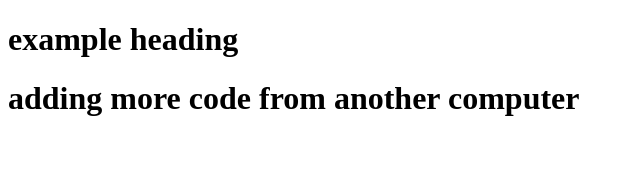
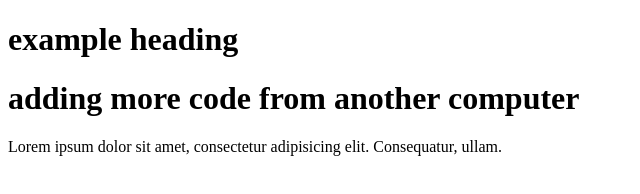
Before and after one commit to ybBSE/demo, a plain HTML site: page index.html in a window 1280 px wide. Shown: the whole page, without its empty margins (0-640 px from the left). Drawn offline with Linux system fonts and the light colour scheme.

Commit message:
making changes from a new branch

```diff
--- a/index.html
+++ b/index.html
@@ -8,5 +8,6 @@
 <body>
     <h1>example heading</h1>
     <h1>adding more code from another computer</h1>
+    <p>Lorem ipsum dolor sit amet, consectetur adipisicing elit. Consequatur, ullam.</p>
 </body>
 </html>
```
